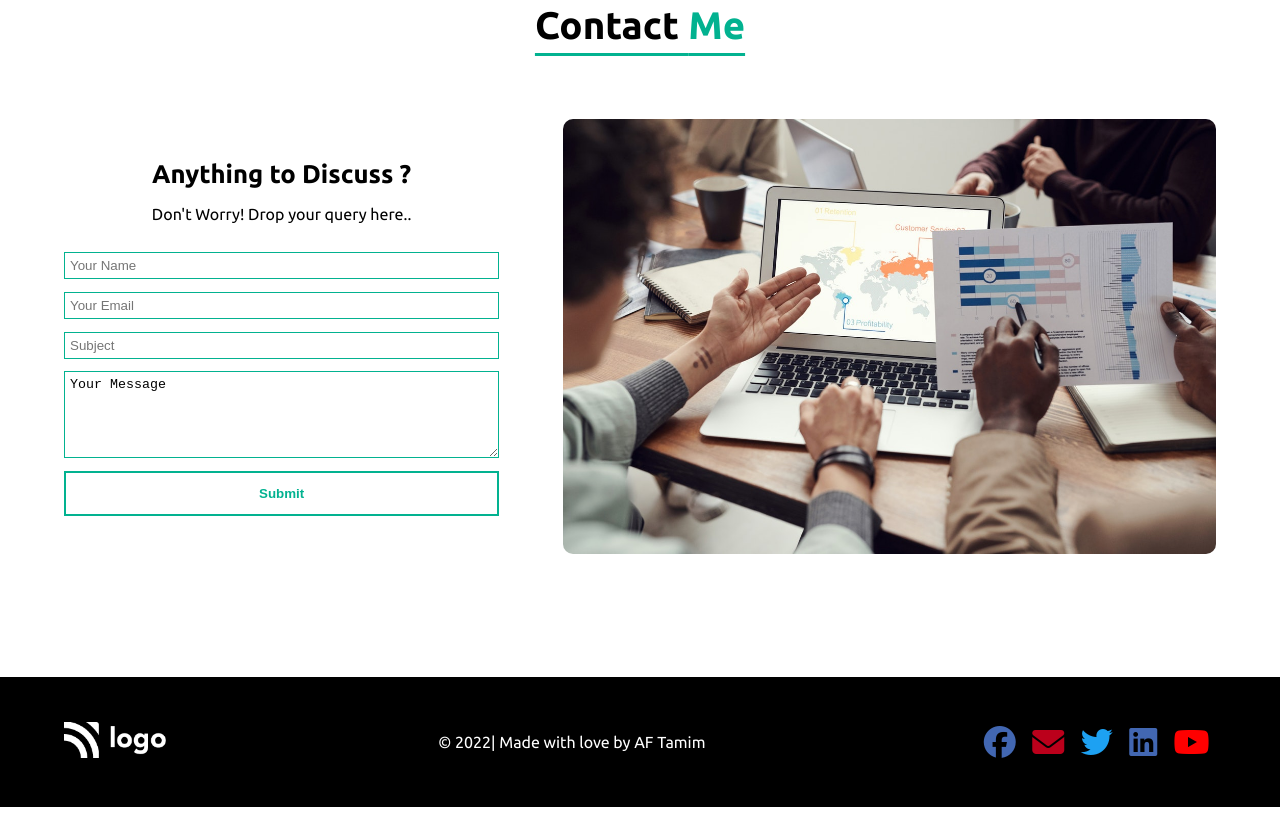
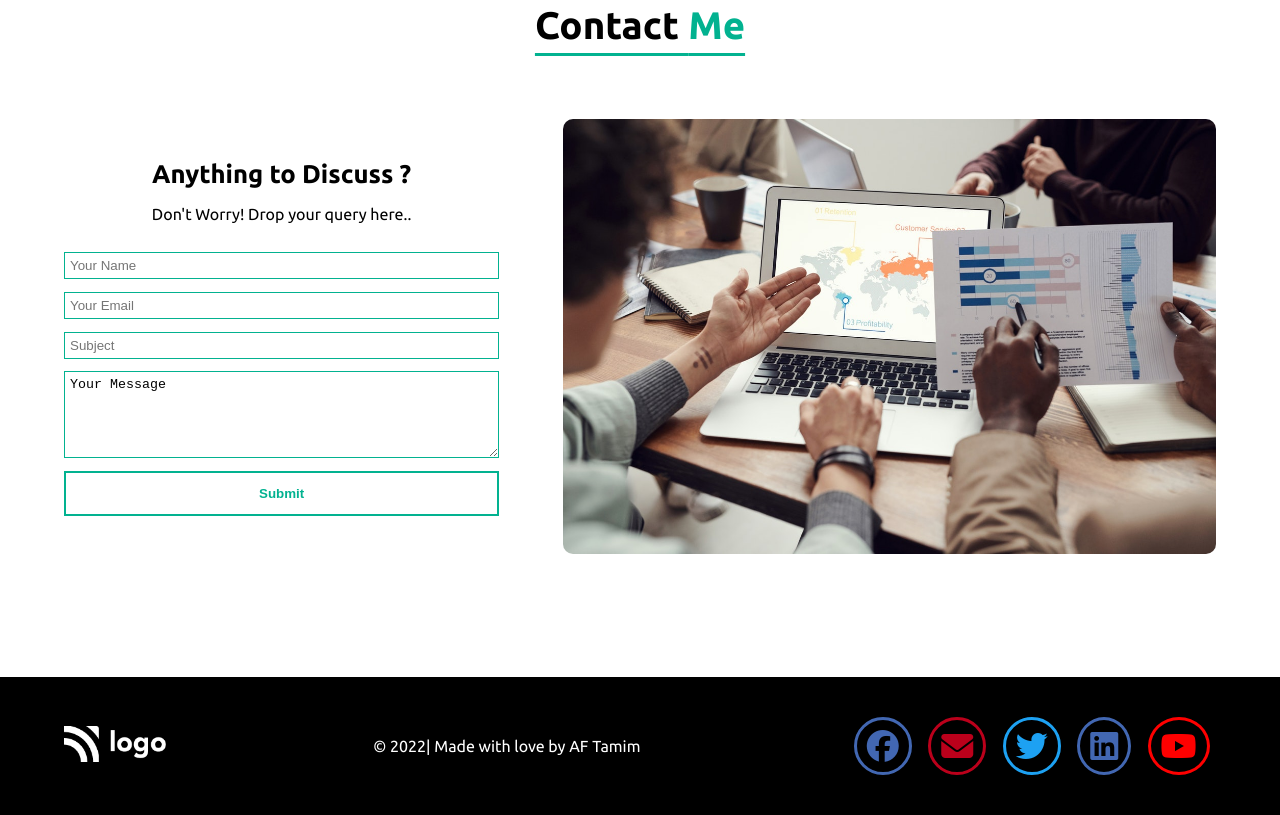
Before and after one commit to itamim345/Portfolio, a plain HTML site: page index.html in a window 1280 px wide. Shown: the part 3955-4770 px from the top of the page. Drawn offline with Linux system fonts and the light colour scheme.

Commit message:
little bit modified on footer area

```diff
--- a/style.css
+++ b/style.css
@@ -262,9 +262,7 @@ footer {
     text-decoration: none;
     margin: 0 .5vw;
 }
-.social i {
-    font-size: 2.5vw;
-}
+
 .social .fb_c {
     color: #4267B2;
 }
@@ -280,3 +278,9 @@ footer {
 .social .ytb_c {
     color: #FF0000;
 }
+.social a i {
+    font-size: 2.5vw;
+    padding: 10px;
+    border: 3px solid;
+    border-radius: 50%;
+}
```
